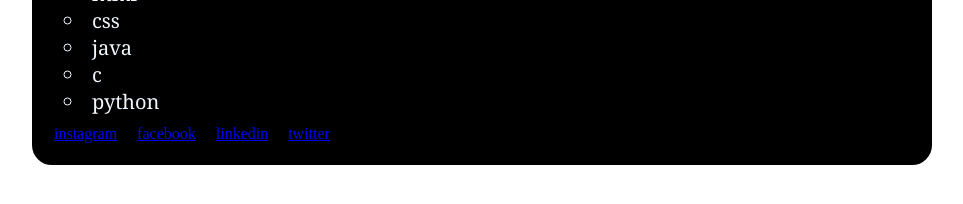
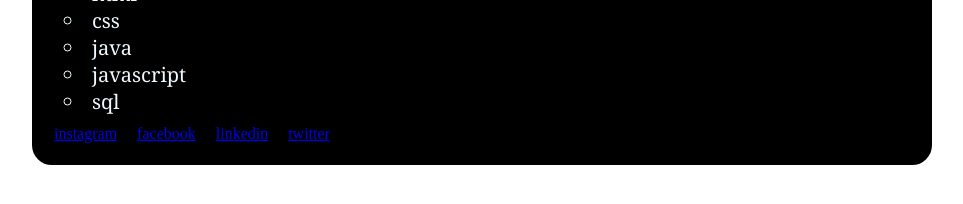
Before and after one commit to keerthanashardhasriram/My-Portfolio, a plain HTML site: page resumehtml.html in a window 1280 px wide. Shown: the part 424-628 px from the top of the page, without its empty margins (203-1166 px from the left). Drawn offline with Linux system fonts and the light colour scheme.

Commit message:
Update resumehtml.html

```diff
--- a/resumehtml.html
+++ b/resumehtml.html
@@ -18,8 +18,8 @@
             <li>html</li>
             <li>css</li>
             <li>java</li>
-            <li>c</li>
-            <li>python</li>
+            <li>javascript</li>
+            <li>sql</li>
             </div>
             <div class="ah">
                 <a href="https://www.instagram.com/krisjenner/">instagram</a>
```
